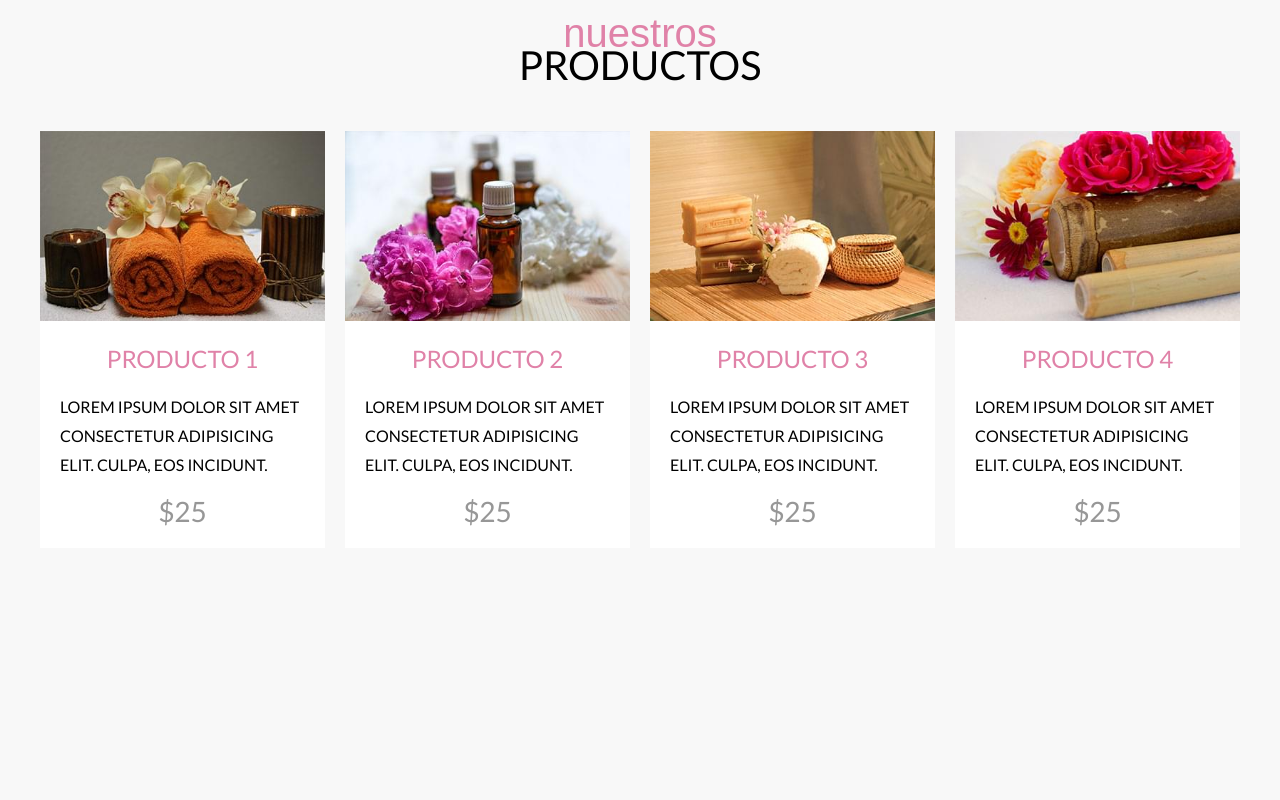
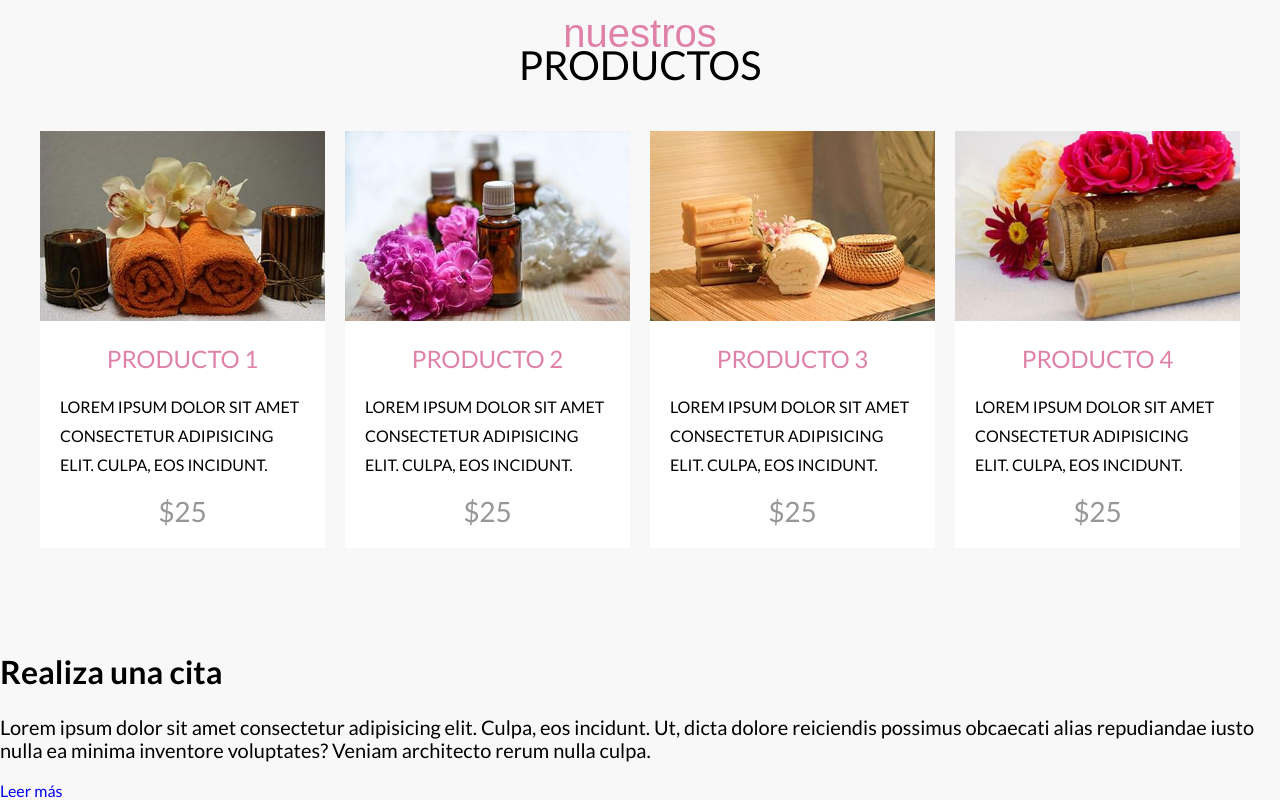
Before and after one commit to HugoAvila-Dev/CarolinaSpa, a website: page index.html in a window 1280 px wide. Shown: the part 2814-3614 px from the top of the page. Before the commit the page ends 3442 px from the top, so only its background shows below. Drawn offline with Linux system fonts and the light colour scheme; a web font is replaced by a local one.

Commit message:
seccion cita

```diff
--- a/index.html
+++ b/index.html
@@ -195,6 +195,14 @@
             </div>
         </div>
     </main>
+    <section class="cita">
+        <h2 class="cita__heading">Realiza una cita</h2>
+        <p class="cita__texto">Lorem ipsum dolor sit amet consectetur adipisicing elit.
+            Culpa, eos incidunt. Ut, dicta dolore reiciendis possimus obcaecati alias
+            repudiandae iusto nulla ea minima inventore voluptates? Veniam architecto
+            rerum nulla culpa.</p>
+            <a class="cita__enlace" href="#">Leer más</a>
+    </section>
 </body>
 
 </html>
```
